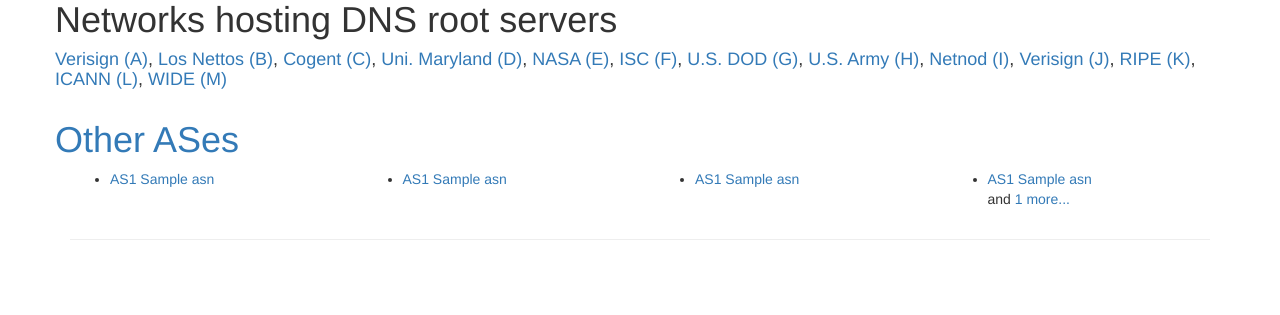
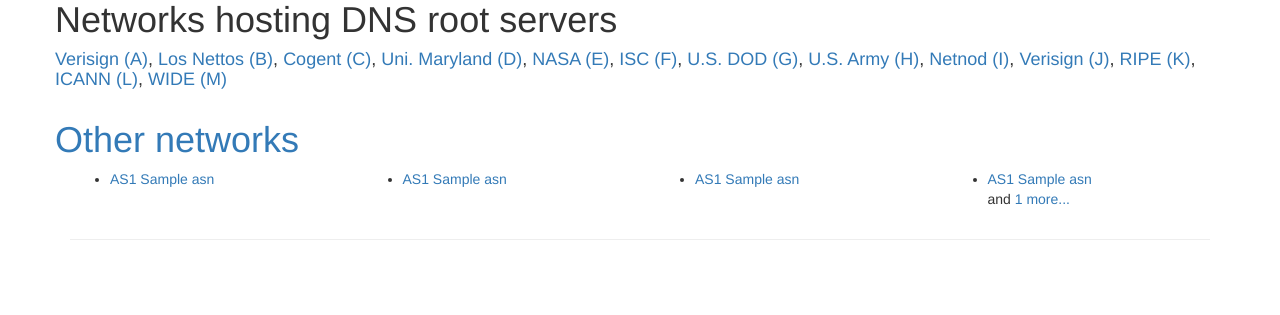
Before and after one commit to InternetHealthReport/ihr-django, a Django app: template templates/ihr/index.html in a window 1280 px wide. Shown: the part 619-934 px from the top of the page. Run offline with Django 3.2, Linux system fonts and the light colour scheme; the template is opened without the code that fills it: most values are stand-ins (such as "Sample title", 1, 10 or a date in 2020); some libraries are stand-ins or nearby versions.

Commit message:
updated template

```diff
--- a/templates/ihr/index.html
+++ b/templates/ihr/index.html
@@ -23,7 +23,7 @@
         <div id="plotForwardingRoot"></div>
         <br>
     </div>
-    <h1><a href="{% url "ihr:asnList" %}">Other ASes</a></h1>
+    <h1><a href="{% url "ihr:asnList" %}">Other networks</a></h1>
     <div class="col-md-3">
         <ul>
         {% for asn in monitoredAsn0 %}
```
